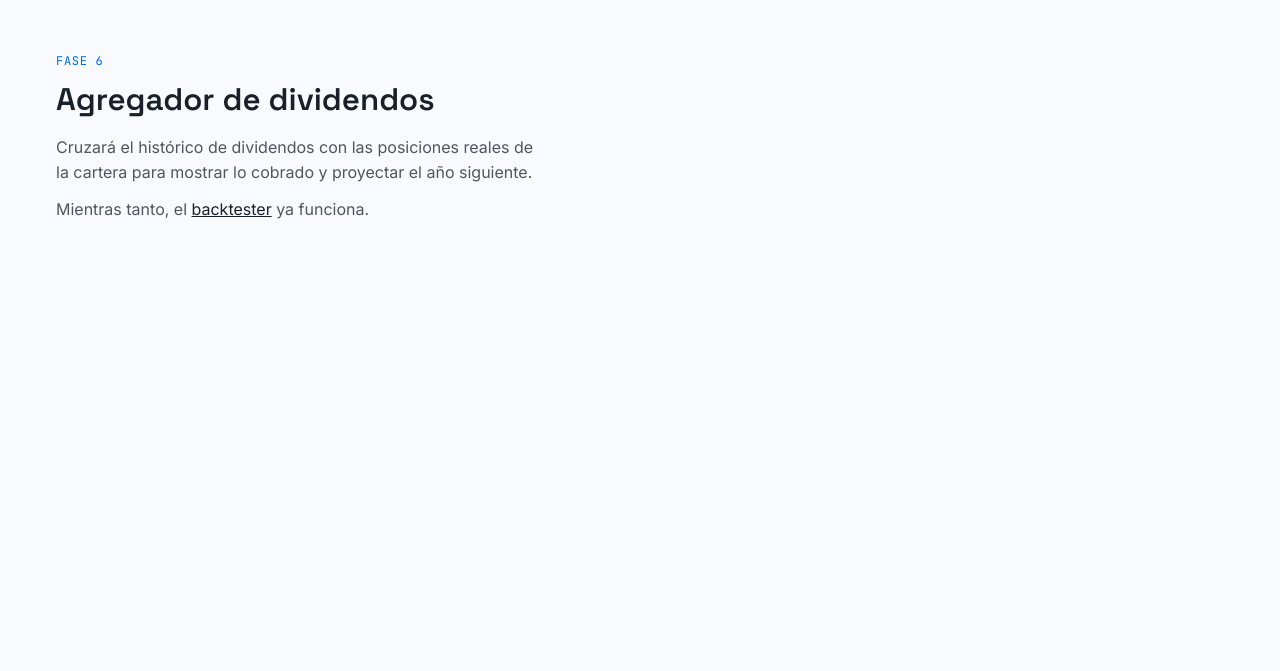
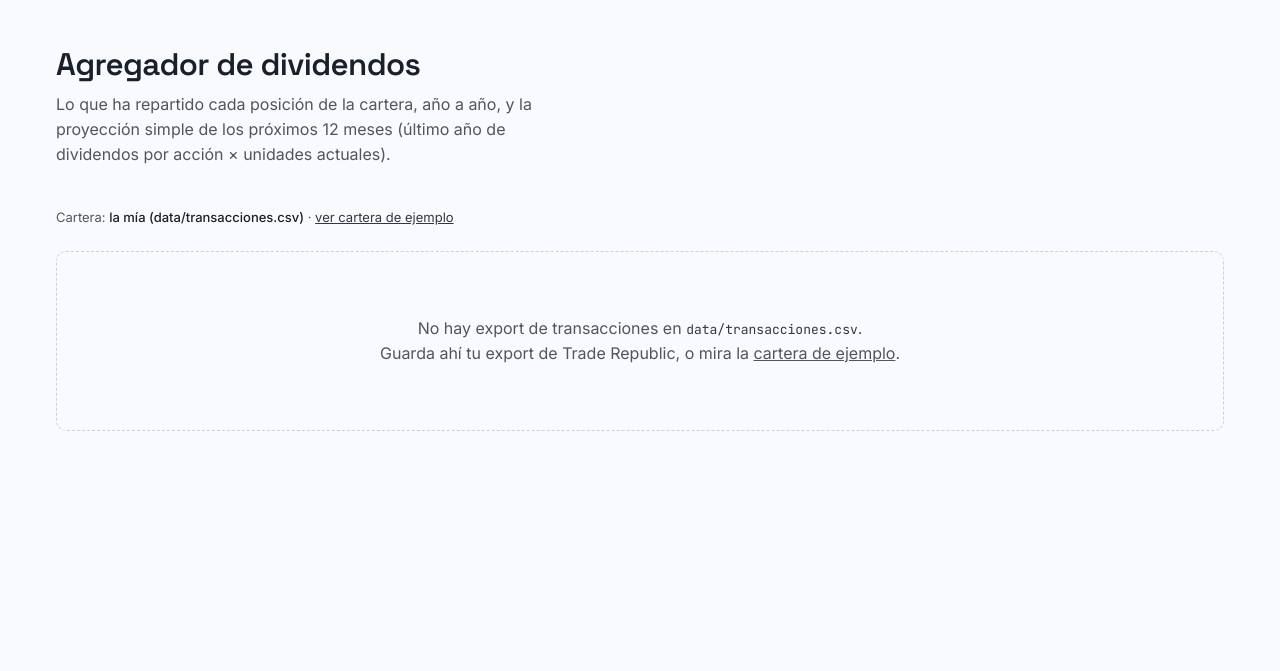
Before and after one commit to martafrailejara/invest-analyzer, a Flask app: page /dividendos in a window 1280 px wide. Shown: the part 57-728 px from the top of the page. Run offline with Flask 3, Linux system fonts and the light colour scheme.

Commit message:
Fase 6: agregador de dividendos
- modules/dividends.py: cruza el histórico de dividendos (yfinance, con
  caché) con las unidades en cartera en cada fecha ex-dividendo, derivadas
  de las transacciones; cobrado por año y posición, yield on cost y
  proyección simple a 12 meses (dps último año × unidades actuales).
- Página /dividendos: cifra héroe (cobrado este año), gráfico de barras
  por año, tabla por posición. La cartera real (todo Acc + BTC) muestra
  ceros con la explicación; ?cartera=ejemplo usa una cartera versionada
  con activos de distribución (VUSA.AS, TEF.MC) para demostrar el módulo.
- Test del criterio de la fase: fixture con compras/venta y tres ex-fechas
  donde el total (30 EUR) cuadra calculado a mano.
- isin_map: añadidos IE00B3XXRP09 (VUSA.AS) y ES0178430E18 (TEF.MC).

```diff
--- a/app/__init__.py
+++ b/app/__init__.py
@@ -11,6 +11,7 @@ def create_app() -> Flask:
         return {"hoy": date.today().isoformat()}
 
     from app.backtester_web import backtester
+    from app.dividends_web import dividends
     from app.optimizer_web import optimizer
     from app.simulator_web import simulator
     from app.views import pages
@@ -19,4 +20,5 @@ def create_app() -> Flask:
     app.register_blueprint(backtester)
     app.register_blueprint(simulator)
     app.register_blueprint(optimizer)
+    app.register_blueprint(dividends)
     return app
--- /dev/null
+++ b/app/dividends_web.py
@@ -0,0 +1,66 @@
+"""Página de dividendos: lo cobrado por la cartera y la proyección a 12 meses."""
+
+from __future__ import annotations
+
+from pathlib import Path
+
+from flask import Blueprint, render_template, request
+
+from app.form_utils import eur, pct
+from modules import dividends as motor
+
+dividends = Blueprint("dividends", __name__)
+
+RAIZ = Path(__file__).resolve().parents[1]
+CSV_REAL = RAIZ / "data" / "transacciones.csv"
+CSV_EJEMPLO = RAIZ / "samples" / "transacciones_ejemplo.csv"
+
+
+def _prepara(res: dict) -> dict:
+    anios = sorted(res["por_anio"])
+    return {
+        "este_anio": eur(res["este_anio"]),
+        "este_anio_raw": round(res["este_anio"], 2),
+        "cobrado_total": eur(res["cobrado_total"]),
+        "proyeccion_total": eur(res["proyeccion_total"]),
+        "todo_cero": res["cobrado_total"] == 0 and res["proyeccion_total"] == 0,
+        "chart": {
+            "labels": [str(a) for a in anios],
+            "totales": [round(res["por_anio"][a], 2) for a in anios],
+        },
+        "posiciones": [
+            {
+                "ticker": p["ticker"] if not isinstance(p["ticker"], float) else p["symbol"],
+                "name": p["name"],
+                "shares": f"{p['shares']:.4f}".rstrip("0").rstrip(".").replace(".", ","),
+                "cobrado_total": eur(p["cobrado_total"]),
+                "dps_12m": eur(p["dps_12m"]),
+                "yoc": pct(p["yoc"]) if p["yoc"] else "—",
+                "proyeccion": eur(p["proyeccion"]),
+            }
+            for p in res["posiciones"]
+        ],
+        "sin_mapear": res["sin_mapear"],
+    }
+
+
+@dividends.route("/dividendos")
+def page():
+    usar_ejemplo = request.args.get("cartera") == "ejemplo"
+    csv = CSV_EJEMPLO if usar_ejemplo else CSV_REAL
+
+    if not csv.exists():
+        return render_template("dividendos.html", resultado=None, errores=[], ejemplo=usar_ejemplo,
+                               sin_csv=True)
+
+    errores: list[str] = []
+    resultado = None
+    try:
+        resultado = _prepara(motor.run(csv))
+    except ValueError as exc:
+        errores.append(str(exc))
+    except Exception:
+        errores.append("No se pudo obtener el histórico de dividendos. Comprueba tu conexión.")
+
+    return render_template("dividendos.html", resultado=resultado, errores=errores,
+                           ejemplo=usar_ejemplo, sin_csv=False)
--- a/app/static/app.css
+++ b/app/static/app.css
@@ -213,6 +213,11 @@ a { color: inherit; }
          padding: var(--space-2xl) var(--space-lg); text-align: center; color: var(--color-muted); }
 .vacio code { font-family: var(--font-mono); font-size: var(--text-sm); color: var(--color-ink-2); }
 
+/* selector de cartera (dividendos) */
+.cartera-toggle { font-size: var(--text-sm); color: var(--color-muted); margin-bottom: var(--space-lg); }
+.cartera-toggle span[aria-current] { color: var(--color-ink); font-weight: 500; }
+.cartera-toggle a { color: var(--color-ink-2); }
+
 /* ---------- Simulador ---------- */
 .sim-global { display: flex; gap: var(--space-md); align-items: end; flex-wrap: wrap;
               margin-bottom: var(--space-lg); }
--- a/app/templates/base.html
+++ b/app/templates/base.html
@@ -18,7 +18,7 @@
           (url_for('backtester.page'), 'Backtester'),
           (url_for('simulator.page'), 'Simulador'),
           (url_for('optimizer.page'), 'Optimizador'),
-          (url_for('pages.modulo', nombre='dividendos'), 'Dividendos'),
+          (url_for('dividends.page'), 'Dividendos'),
           (url_for('pages.modulo', nombre='anomalias'), 'Anomalías'),
         ] %}
         <a class="nav__link" href="{{ url }}" {% if request.path == url %}aria-current="page"{% endif %}>{{ nombre }}</a>
@@ -42,7 +42,7 @@
         <button class="cmdk__item is-active" data-href="{{ url_for('backtester.page') }}">Backtester <span class="estado">activo</span></button>
         <button class="cmdk__item" data-href="{{ url_for('simulator.page') }}">Simulador qué-pasaría-si <span class="estado">activo</span></button>
         <button class="cmdk__item" data-href="{{ url_for('optimizer.page') }}">Optimizador de cartera <span class="estado">activo</span></button>
-        <button class="cmdk__item" data-href="{{ url_for('pages.modulo', nombre='dividendos') }}">Agregador de dividendos <span class="estado">fase 6</span></button>
+        <button class="cmdk__item" data-href="{{ url_for('dividends.page') }}">Agregador de dividendos <span class="estado">activo</span></button>
         <button class="cmdk__item" data-href="{{ url_for('pages.modulo', nombre='anomalias') }}">Detector de anomalías <span class="estado">fase 7</span></button>
       </div>
       <div class="cmdk__foot">
--- /dev/null
+++ b/app/templates/dividendos.html
@@ -0,0 +1,143 @@
+{% extends "base.html" %}
+{% block title %}Dividendos · invest-analyzer{% endblock %}
+{% block content %}
+<div class="page-head">
+  <h1>Agregador de dividendos</h1>
+  <p>Lo que ha repartido cada posición de la cartera, año a año, y la proyección simple de los próximos 12 meses (último año de dividendos por acción × unidades actuales).</p>
+</div>
+
+<p class="cartera-toggle">
+  Cartera:
+  {% if ejemplo %}
+  <span aria-current="true">de ejemplo (activos de distribución)</span> ·
+  <a href="{{ url_for('dividends.page') }}">ver la mía</a>
+  {% else %}
+  <span aria-current="true">la mía (data/transacciones.csv)</span> ·
+  <a href="{{ url_for('dividends.page', cartera='ejemplo') }}">ver cartera de ejemplo</a>
+  {% endif %}
+</p>
+
+{% if sin_csv %}
+<section class="vacio">
+  <p>No hay export de transacciones en <code>data/transacciones.csv</code>.<br>
+  Guarda ahí tu export de Trade Republic, o mira la
+  <a href="{{ url_for('dividends.page', cartera='ejemplo') }}">cartera de ejemplo</a>.</p>
+</section>
+{% elif errores %}
+<div class="alert" role="alert">
+  <ul>{% for e in errores %}<li>{{ e }}</li>{% endfor %}</ul>
+</div>
+{% elif resultado %}
+<section class="resultados" aria-live="polite">
+  <div class="hero-figura">
+    <p class="etiqueta">Dividendos cobrados este año</p>
+    <p class="valor" data-countup="{{ resultado.este_anio_raw }}">{{ resultado.este_anio }}</p>
+  </div>
+
+  <div class="tiles">
+    <div class="tile"><p class="etiqueta">Cobrado total (histórico)</p><p class="valor">{{ resultado.cobrado_total }}</p></div>
+    <div class="tile"><p class="etiqueta">Proyección 12 meses</p><p class="valor">{{ resultado.proyeccion_total }}</p></div>
+    <div class="tile"><p class="etiqueta">Posiciones</p><p class="valor">{{ resultado.posiciones | length }}</p></div>
+  </div>
+
+  {% if resultado.todo_cero %}
+  <p class="notice">Tus posiciones actuales no reparten dividendos: los ETFs de acumulación (Acc)
+  los reinvierten internamente y las criptomonedas no pagan. La
+  <a href="{{ url_for('dividends.page', cartera='ejemplo') }}">cartera de ejemplo</a> muestra el
+  módulo con activos de distribución.</p>
+  {% else %}
+  <div class="grafico-card">
+    <div class="lienzo"><canvas id="grafico" role="img"
+      aria-label="Dividendos cobrados por año"></canvas></div>
+  </div>
+  {% endif %}
+
+  <table class="tabla-comp">
+    <thead>
+      <tr><th>Posición</th><th>Unidades</th><th>Cobrado total</th><th>Div./acción 12 m</th><th>Yield on cost</th><th>Proyección 12 m</th></tr>
+    </thead>
+    <tbody>
+      {% for p in resultado.posiciones %}
+      <tr>
+        <td>{{ p.ticker }} · {{ p.name }}</td>
+        <td>{{ p.shares }}</td>
+        <td>{{ p.cobrado_total }}</td>
+        <td>{{ p.dps_12m }}</td>
+        <td>{{ p.yoc }}</td>
+        <td>{{ p.proyeccion }}</td>
+      </tr>
+      {% endfor %}
+    </tbody>
+  </table>
+
+  {% if resultado.sin_mapear %}
+  <p class="notice">ISINs sin mapear a yfinance (añádelos a core/isin_map.py): {{ resultado.sin_mapear | join(", ") }}</p>
+  {% endif %}
+  <p class="notice">La proyección extrapola el último año de dividendos por acción; no incorpora anuncios ni recortes futuros.</p>
+</section>
+{% endif %}
+{% endblock %}
+
+{% block scripts %}
+{% if resultado and not resultado.todo_cero %}
+<script src="{{ url_for('static', filename='vendor/chart.umd.min.js') }}"></script>
+<script type="application/json" id="datos-grafico">{{ resultado.chart | tojson }}</script>
+<script>
+(function () {
+  "use strict";
+  const datos = JSON.parse(document.getElementById("datos-grafico").textContent);
+  const css = getComputedStyle(document.documentElement);
+  const tok = (n) => css.getPropertyValue(n).trim();
+  const eur = (v) => v.toLocaleString("es-ES", { maximumFractionDigits: 2 }) + " €";
+  const reduceMotion = window.matchMedia("(prefers-reduced-motion: reduce)").matches;
+
+  new Chart(document.getElementById("grafico"), {
+    type: "bar",
+    data: {
+      labels: datos.labels,
+      datasets: [{
+        label: "Dividendos cobrados",
+        data: datos.totales,
+        backgroundColor: tok("--chart-value"),
+        maxBarThickness: 24,
+        borderRadius: 4,
+        borderSkipped: "start",
+      }],
+    },
+    options: {
+      responsive: true,
+      maintainAspectRatio: false,
+      animation: reduceMotion ? false : { duration: 400, easing: "easeOutQuart" },
+      plugins: {
+        legend: { display: false },
+        tooltip: {
+          backgroundColor: tok("--color-graphite"),
+          titleColor: tok("--color-on-dark"),
+          bodyColor: tok("--color-on-dark"),
+          titleFont: { family: tok("--font-mono"), size: 11 },
+          bodyFont: { family: tok("--font-body"), size: 12 },
+          padding: 10,
+          cornerRadius: 6,
+          callbacks: { label: (c) => " " + eur(c.parsed.y) },
+        },
+      },
+      scales: {
+        x: {
+          grid: { display: false },
+          border: { color: tok("--chart-grid") },
+          ticks: { color: tok("--color-muted"), font: { family: tok("--font-mono"), size: 10 } },
+        },
+        y: {
+          beginAtZero: true,
+          grid: { color: tok("--chart-grid") },
+          border: { display: false },
+          ticks: { color: tok("--color-muted"), font: { family: tok("--font-mono"), size: 10 },
+                   callback: (v) => eur(v), maxTicksLimit: 6 },
+        },
+      },
+    },
+  });
+})();
+</script>
+{% endif %}
+{% endblock %}
--- a/app/views.py
+++ b/app/views.py
@@ -5,11 +5,6 @@ from flask import Blueprint, abort, redirect, render_template, url_for
 pages = Blueprint("pages", __name__)
 
 MODULOS_PENDIENTES = {
-    "dividendos": (
-        "Agregador de dividendos",
-        "Cruzará el histórico de dividendos con las posiciones reales de la cartera para mostrar lo cobrado y proyectar el año siguiente.",
-        "Fase 6",
-    ),
     "anomalias": (
         "Detector de anomalías",
         "Marcará movimientos de precio estadísticamente inusuales (z-score y bandas de Bollinger) sobre el gráfico de cada activo.",
--- a/core/isin_map.py
+++ b/core/isin_map.py
@@ -13,6 +13,10 @@ ISIN_TO_TICKER = {
     "IE00B5BMR087": "SXR8.DE",
     # Amundi IBEX 35 UCITS ETF Acc — Euronext París, EUR
     "FR0010655746": "CS1.PA",
+    # Vanguard S&P 500 UCITS ETF (Dist) — Ámsterdam, EUR (cartera de ejemplo)
+    "IE00B3XXRP09": "VUSA.AS",
+    # Telefónica — Bolsa de Madrid, EUR (cartera de ejemplo)
+    "ES0178430E18": "TEF.MC",
 }
 
 
--- /dev/null
+++ b/samples/transacciones_ejemplo.csv
@@ -0,0 +1,4 @@
+"datetime","date","account_type","category","type","asset_class","name","symbol","shares","price","amount","fee","tax","currency","original_amount","original_currency","fx_rate","description","transaction_id","counterparty_name","counterparty_iban","payment_reference","mcc_code"
+"2024-01-15T10:00:00.000Z","2024-01-15","DEFAULT","TRADING","BUY","FUND","S&P 500 USD (Dist) — ejemplo","IE00B3XXRP09","10.0000000000","75.0000000000","-750.00","-1.00","","EUR","","","","Buy trade IE00B3XXRP09 Vanguard S&P 500 UCITS ETF Dist, quantity: 10","00000000-0000-0000-0000-00000000e001","","","",""
+"2024-09-10T10:00:00.000Z","2024-09-10","DEFAULT","TRADING","BUY","FUND","S&P 500 USD (Dist) — ejemplo","IE00B3XXRP09","10.0000000000","82.0000000000","-820.00","-1.00","","EUR","","","","Savings plan execution IE00B3XXRP09 Vanguard S&P 500 UCITS ETF Dist, quantity: 10","00000000-0000-0000-0000-00000000e002","","","",""
+"2025-02-20T10:00:00.000Z","2025-02-20","DEFAULT","TRADING","BUY","STOCK","Telefónica — ejemplo","ES0178430E18","100.0000000000","4.0000000000","-400.00","-1.00","","EUR","","","","Buy trade ES0178430E18 Telefonica SA, quantity: 100","00000000-0000-0000-0000-00000000e003","","","",""
```
Also changed, not shown: modules/dividends.py (added, +96 -0 lines), tests/test_app.py (+2 -2 lines), tests/test_app_dividendos.py (added, +81 -0 lines), tests/test_dividends.py (added, +84 -0 lines), README.md.
